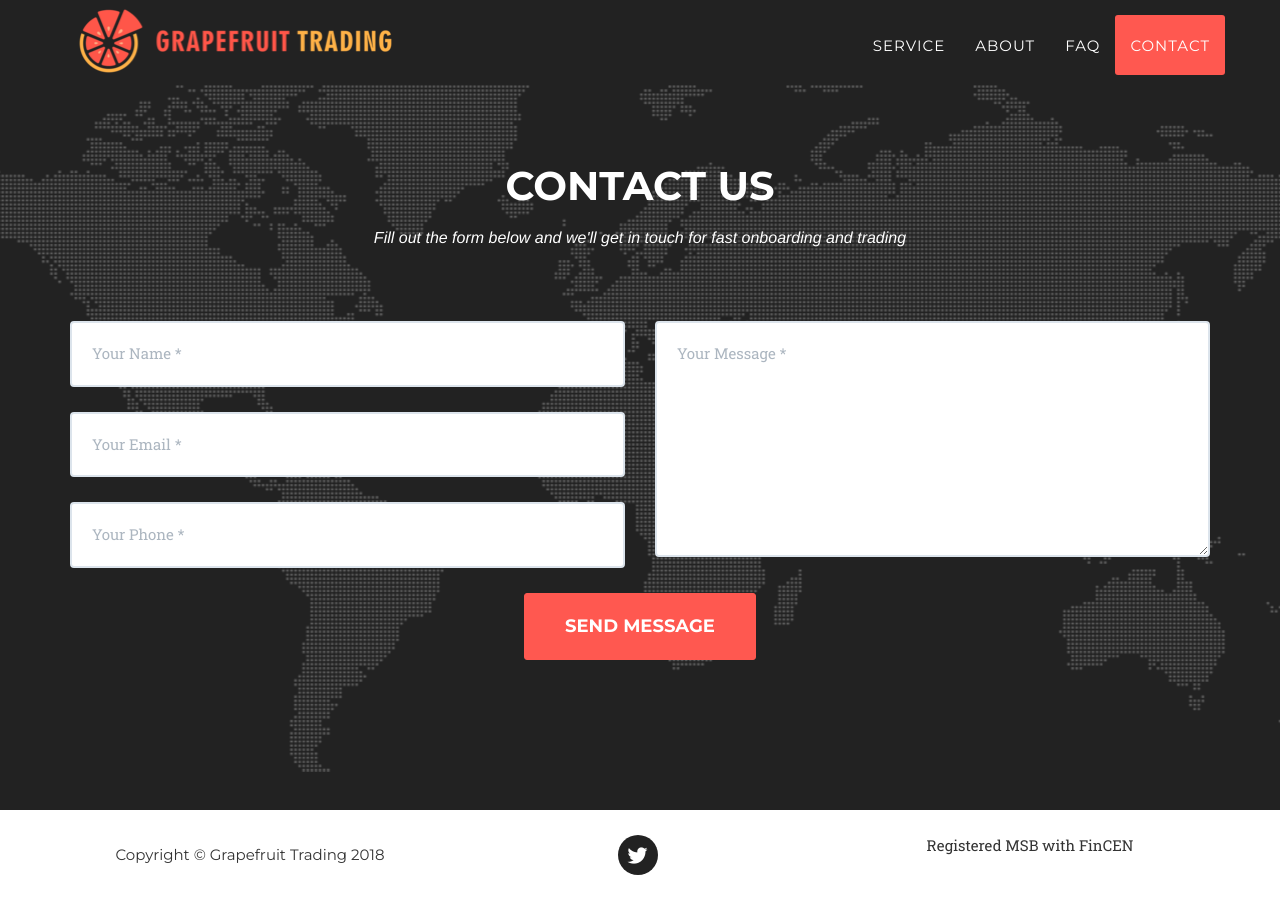
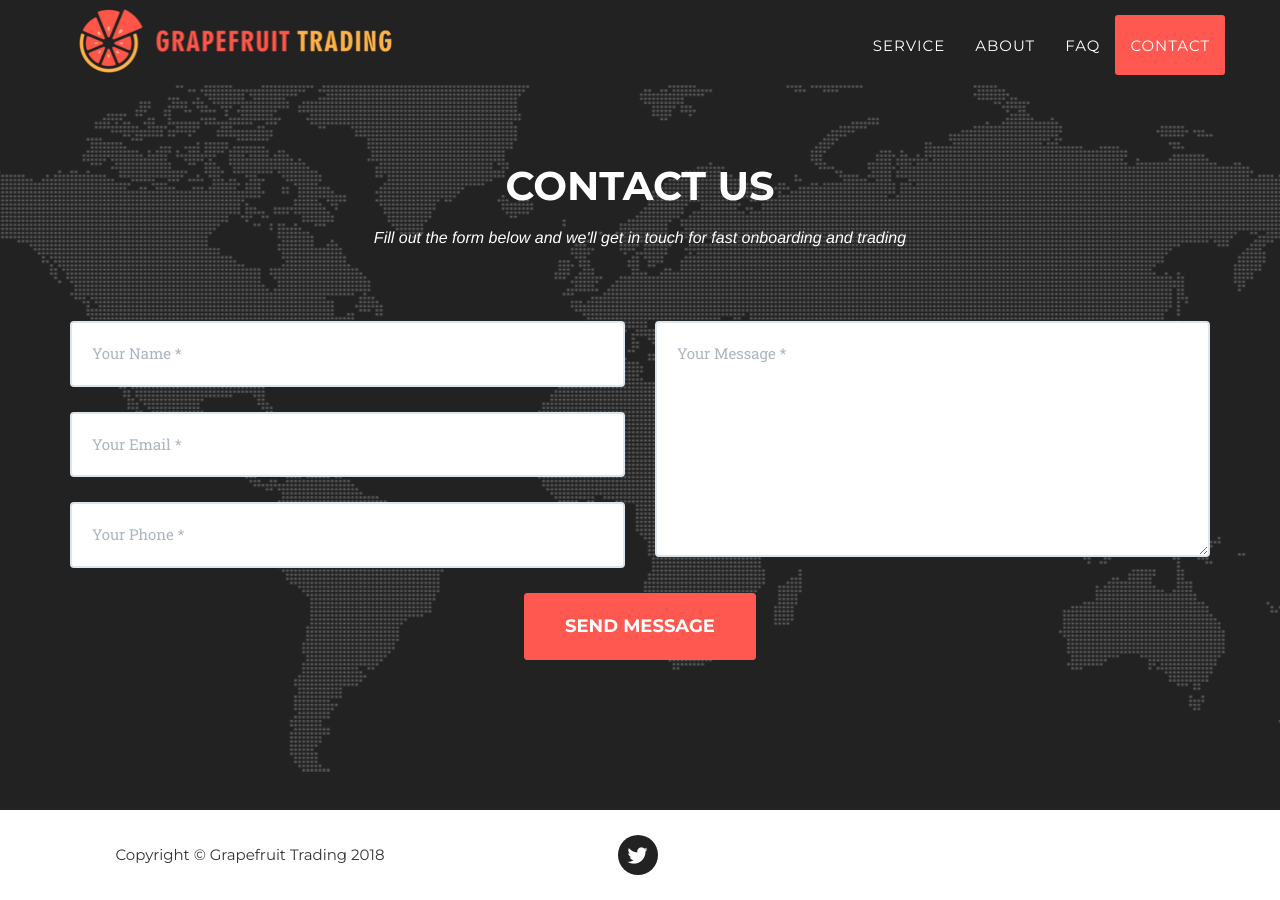
Before and after one commit to jlu4170/gfruit, a Jekyll site: the page built from index.html, in a window 1280 px wide and 900 px high, scrolled down 2830 px. Built offline with Jekyll 4.4.1, drawn with Linux system fonts in a browser that asks for light colours; nearby versions of some CDN libraries; some web fonts are replaced.

Commit message:
Update footer.html

```diff
--- a/_includes/footer.html
+++ b/_includes/footer.html
@@ -13,7 +13,7 @@
                     </ul>
                 </div>
                 <div class="col-md-4">
-                    Registered MSB with FinCEN
+
                 </div>
             </div>
         </div>
```
